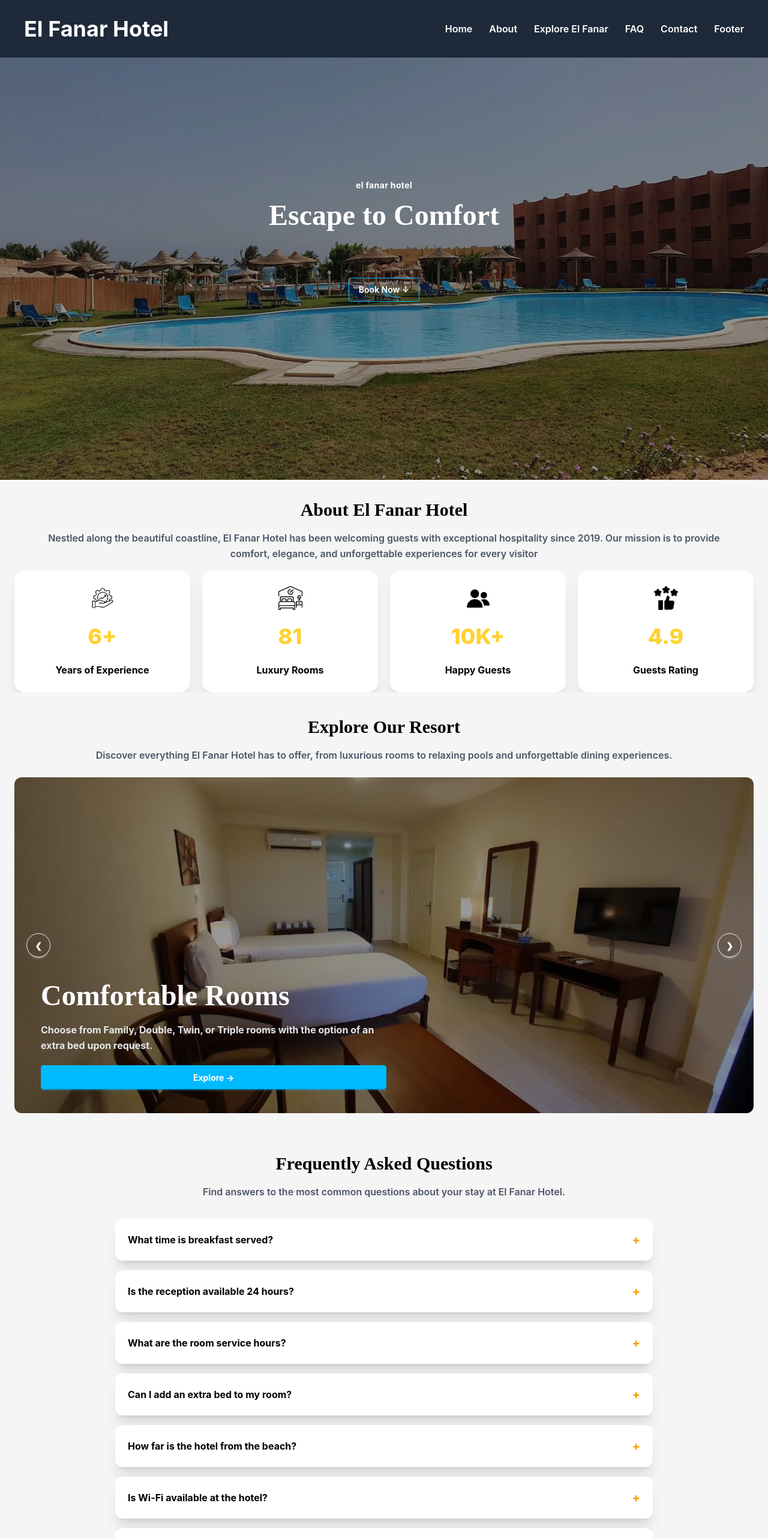
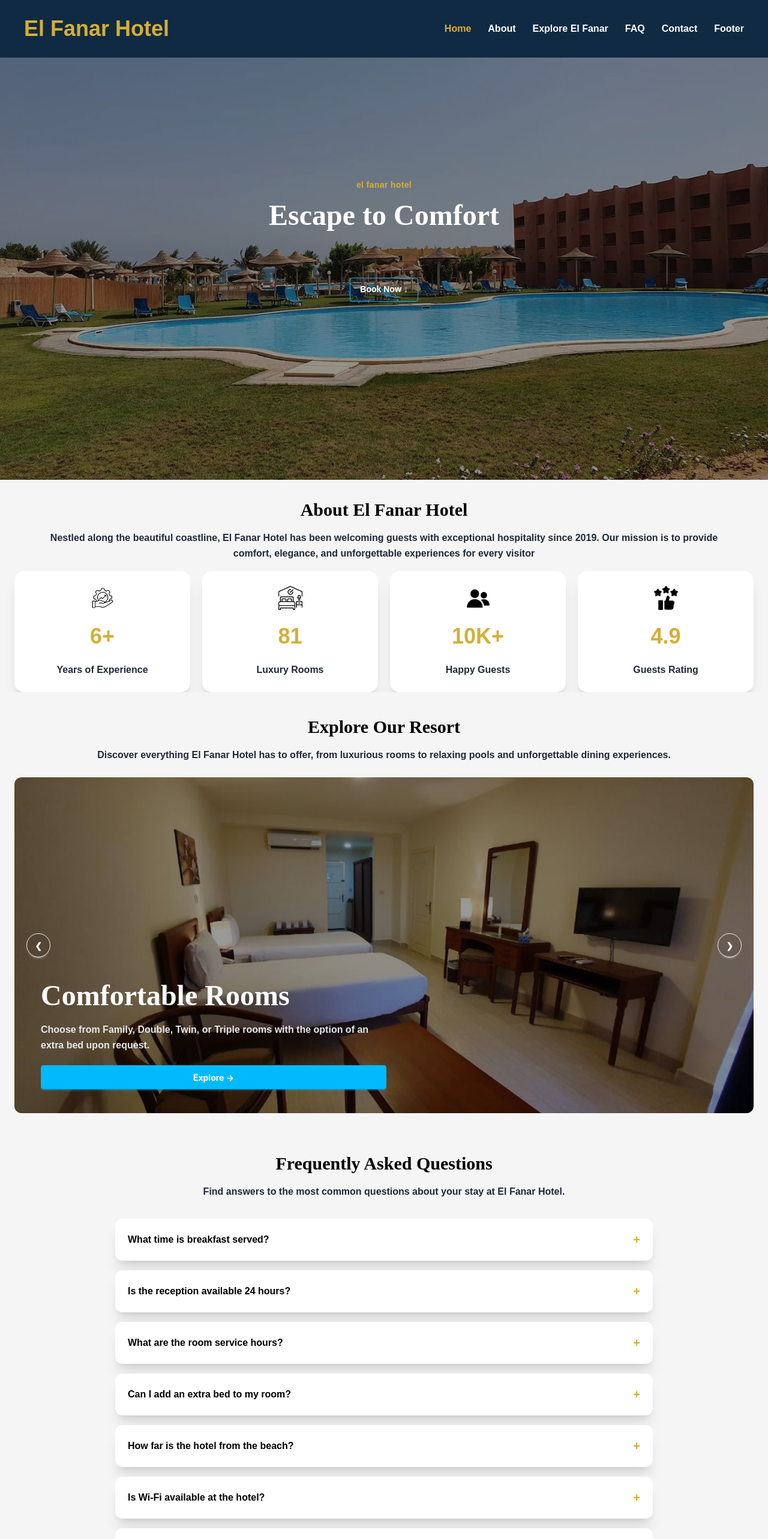
Before and after one commit to Eslam-Mohamed-1892/El-Fanar-Hotel, a React (Vite) app: page / in a window 1280 px wide. Shown: the top 2566 px of the page at 60% size. Built offline with nearby package versions, Linux system fonts and the light colour scheme.

Commit message:
update style

```diff
--- a/src/index.css
+++ b/src/index.css
@@ -4,10 +4,10 @@
 
 @import url('https://fonts.googleapis.com/css2?family=Dancing+Script:wght@400..700&family=Playfair+Display:ital,wght@0,400..900;1,400..900&family=Playfair:ital,opsz,wght@0,5..1200,300..900;1,5..1200,300..900&display=swap');
 
-@import url('https://fonts.googleapis.com/css2?family=Inter:ital,opsz,wght@0,14..32,100..900;1,14..32,100..900&display=swap');
+@import url('https://fonts.googleapis.com/css2?family=Outfit:wght@100..900&display=swap');
 
 .inter-font {
-    font-family: "Inter", sans-serif;
+    font-family: "Outfit", sans-serif;
 }
 
 .playFair-font {
--- a/src/pages/About.jsx
+++ b/src/pages/About.jsx
@@ -34,17 +34,17 @@ export default function About() {
   ]
   const cardStyle = 'bg-white group rounded-2xl shadow-xl flex flex-col items-center p-6 hover:shadow-2xl hover:-translate-y-2 transition-all duration-300 border border-transparent hover:border-amber-500'
   const imgStyle = 'size-10 group-hover:scale-110 transition-transform duration-300'
-  const numStyle = 'font-extrabold mb-6 mt-6 text-4xl text-amber-300 group-hover:text-amber-950 transition-colors duration-300'
-  const titleStyle = 'font-bold text-black transition-colors group-hover:text-amber-950 inter-font'
+  const numStyle = 'font-extrabold mb-6 mt-6 text-4xl text-[#D4AF37] group-hover:text-amber-950 transition-colors duration-300'
+  const titleStyle = 'font-bold text-[#1F2937] transition-colors group-hover:text-amber-950 inter-font'
   return (
     <section
       id='about'
       name='about'
       className='w-full bg-neutral-100 inter-font'
     >
-      <div className="upper max-w-[90vw] mx-auto text-center text-black mt-8">
+      <div className="upper max-w-[90vw] mx-auto text-center text-[#000000] mt-8">
         <h1 className='font-bold text-lg md:text-2xl lg:text-3xl font playFair-font'>About El Fanar Hotel</h1>
-        <p className='font-semibold text-gray-600 leading-relaxed inter-font my-4'>Nestled along the beautiful coastline, El Fanar Hotel has been welcoming guests with exceptional hospitality since 2019. Our mission is to provide comfort, elegance, and unforgettable experiences for every visitor</p>
+        <p className='font-semibold text-[#1F2937] leading-relaxed inter-font my-4'>Nestled along the beautiful coastline, El Fanar Hotel has been welcoming guests with exceptional hospitality since 2019. Our mission is to provide comfort, elegance, and unforgettable experiences for every visitor</p>
       </div>
       <div className="lower grid grid-cols-1 md:grid-cols-2 lg:grid-cols-4 gap-5 px-6">
         {cards.map((card) => (
--- a/src/pages/Contact.jsx
+++ b/src/pages/Contact.jsx
@@ -42,7 +42,7 @@ export default function Contact() {
                 <h1 className='text-black font-bold text-lg md:text-2xl lg:text-3xl font playFair-font'>
                     Contact Us
                 </h1>
-                <p className='font-semibold text-gray-600 leading-relaxed mb-6 my-4'>
+                <p className='font-semibold text-[#1F2937] leading-relaxed mb-6 my-4'>
                     We'd love to hear from you.
                 </p>
             </div>
@@ -53,13 +53,13 @@ export default function Contact() {
                             <div className='flex gap-4 items-center lg:bg-white lg:rounded-xl lg:shadow-xl lg:p-5 ' key={data.id}>
                                 <img className='size-5' src={data.img} alt="" />
                                 <p className='text-[20px] pt-4 pb-4'>{data.p1}</p>
-                                <p className='font-semibold text-gray-600 break-all'>{data.p2}</p>
+                                <p className='font-semibold text-[#1F2937] break-all'>{data.p2}</p>
                             </div>
                         ))
                     }
                     <div className='flex items-center gap-4'>
                         <img className='size-8' src={team} alt="" />
-                        <p className='font-semibold text-gray-600 break-all'>Our team is always ready to help you. Feel free to contact us anytime.</p>
+                        <p className='font-semibold text-[#1F2937] break-all'>Our team is always ready to help you. Feel free to contact us anytime.</p>
                     </div>
                 </div>
                 <div className='flex flex-col gap-8 w-full lg:w-[58%] bg-white rounded-2xl shadow-2xl p-8'>
--- a/src/pages/Explor.jsx
+++ b/src/pages/Explor.jsx
@@ -76,8 +76,8 @@ export default function Explor() {
             className='w-full bg-neutral-100 py-10 px-6'
         >
             <div className='text-center'>
-                <h1 className='text-black font-bold text-lg md:text-2xl lg:text-3xl font playFair-font'>Explore Our Resort</h1>
-                <p className='font-semibold text-gray-600 leading-relaxed mb-6 inter-font my-4'>Discover everything El Fanar Hotel has to offer, from luxurious rooms to relaxing pools and unforgettable dining experiences.</p>
+                <h1 className='text-[#000000] font-bold text-lg md:text-2xl lg:text-3xl font playFair-font'>Explore Our Resort</h1>
+                <p className='font-semibold text-[#1F2937] leading-relaxed mb-6 inter-font my-4'>Discover everything El Fanar Hotel has to offer, from luxurious rooms to relaxing pools and unforgettable dining experiences.</p>
             </div>
             <div className="carousel w-full rounded-xl">
                 {facilities.map((facility) => (
--- a/src/pages/FAQ.jsx
+++ b/src/pages/FAQ.jsx
@@ -49,7 +49,7 @@ export default function FAQ() {
                 <h1 className='text-black font-bold text-lg md:text-2xl lg:text-3xl font playFair-font'>
                     Frequently Asked Questions
                 </h1>
-                <p className='font-semibold text-gray-600 leading-relaxed mb-6 my-4'>
+                <p className='font-semibold text-[#1F2937] leading-relaxed mb-6 my-4'>
                     Find answers to the most common questions about your stay at El Fanar Hotel.
                 </p>
             </div>
@@ -58,20 +58,20 @@ export default function FAQ() {
                     questions.map((item, index) => (
                         <div
                             key={item.id}
-                            className="bg-white rounded-xl shadow-xl overflow-hidden border border-transparent hover:border-amber-500 transition-all duration-300"
+                            className="bg-white rounded-xl shadow-xl overflow-hidden border border-transparent hover:border-[#D4AF37] transition-all duration-300"
                         >
                             <button
                                 onClick={() => setOpenIndex(openIndex === index ? null : index)}
                                 className='w-full flex justify-between items-center p-5 text-left font-bold text-black'
                             >
                                 <span>{item.question}</span>
-                                <span className="text-amber-500 text-xl">
+                                <span className="text-[#D4AF37] text-xl">
                                     {openIndex === index ? "-" : "+"}
                                 </span>
                             </button>
                             {
                                 openIndex === index && (
-                                    <p className="px-5 pb-5 text-gray-600 leading-relaxed">
+                                    <p className="px-5 pb-5 text-[#1F2937] leading-relaxed">
                                         {item.answer}
                                     </p>
                                 )
--- a/src/pages/Hero.jsx
+++ b/src/pages/Hero.jsx
@@ -10,7 +10,7 @@ export default function Hero() {
       style={{ backgroundImage: `url(${Heroo})` }}
     >
       <div className='w-full h-full bg-black/40 flex flex-col justify-center items-center'>
-        <p className='tracking-wide font-bold text-[15px] md:text-[12px] lg:text-[14px] text-white inter-font'>el fanar hotel</p>
+        <p className='tracking-wide font-bold text-[15px] md:text-[12px] lg:text-[14px] text-[#D4AF37] inter-font'>el fanar hotel</p>
         <h1 className='text-white playFair-font font-extrabold text-[32px] md:text-3xl lg:text-5xl mb-12 md:mb-16 lg:mb-20 mt-1 md:mt-2 lg:mt-4'>Escape to Comfort</h1>
         <button className='btn btn-outline btn-info text-white inter-font'>Book Now ↓</button>
       </div>
--- a/src/pages/MainHeader.jsx
+++ b/src/pages/MainHeader.jsx
@@ -5,19 +5,19 @@ import { Link } from "react-scroll";
 export default function MainHeader() {
     const [open, setOpen] = useState(false)
     return (
-        <header className="w-full h-[12vh] bg-gray-800 px-10 fixed top-0 left-0 z-20">
+        <header className="w-full h-[12vh] bg-[#102A43] px-10 fixed top-0 left-0 z-20">
             <div className="h-full w-full flex justify-between items-center">
-                <a href="Hero" className="inter-font text-lg md:text-2xl lg:text-4xl text-white font-bold">
+                <a href="Hero" className="inter-font text-lg md:text-2xl lg:text-4xl text-[#D4AF37] font-bold">
                     El Fanar Hotel
                 </a>
 
                 <nav className="inter-font hidden md:flex md:gap-7 text-white font-semibold cursor-pointer">
-                    <Link offset={-90} spy={true} to='hero' smooth={true} duration={1200} >Home</Link>
-                    <Link offset={-90} spy={true} to='about' smooth={true} duration={1200} >About</Link>
-                    <Link offset={-90} spy={true} to='explore' smooth={true} duration={1200} >Explore El Fanar</Link>
-                    <Link offset={-90} spy={true} to='faq' smooth={true} duration={1200} >FAQ</Link>
-                    <Link offset={-90} spy={true} to='contact' smooth={true} duration={1200} >Contact</Link>
-                    <Link offset={-90} spy={true} to='footer' smooth={true} duration={1200} >Footer</Link>
+                    <Link offset={-90} spy={true} activeClass="text-[#D4AF37]" to='hero' smooth={true} duration={1200} >Home</Link>
+                    <Link offset={-90} spy={true} activeClass="text-[#D4AF37]" to='about' smooth={true} duration={1200} >About</Link>
+                    <Link offset={-90} spy={true} activeClass="text-[#D4AF37]" to='explore' smooth={true} duration={1200} >Explore El Fanar</Link>
+                    <Link offset={-90} spy={true} activeClass="text-[#D4AF37]" to='faq' smooth={true} duration={1200} >FAQ</Link>
+                    <Link offset={-90} spy={true} activeClass="text-[#D4AF37]" to='contact' smooth={true} duration={1200} >Contact</Link>
+                    <Link offset={-90} spy={true} activeClass="text-[#D4AF37]" to='footer' smooth={true} duration={1200} >Footer</Link>
                 </nav>
                 <HiMenu
                     className='w-7 h-7 cursor-pointer md:hidden text-white'
@@ -26,12 +26,12 @@ export default function MainHeader() {
             </div>
             {open && (
                 <div className="cursor-pointer inter-font flex md:hidden flex-col items-center gap-4 py-6 text-white bg-[#0e0e0ea2]">
-                    <Link offset={-90} spy={true} to='hero' smooth={true} duration={1200} >Home</Link>
-                    <Link offset={-90} spy={true} to='about' smooth={true} duration={1200} >About</Link>
-                    <Link offset={-90} spy={true} to='explore' smooth={true} duration={1200} >Explore El Fanar</Link>
-                    <Link offset={-90} spy={true} to='faq' smooth={true} duration={1200} >FAQ</Link>
-                    <Link offset={-90} spy={true} to='contact' smooth={true} duration={1200} >Contact</Link>
-                    <Link offset={-90} spy={true} to='footer' smooth={true} duration={1200} >Footer</Link>
+                    <Link offset={-90} spy={true} activeClass="text-[#D4AF37]" to='hero' smooth={true} duration={1200} >Home</Link>
+                    <Link offset={-90} spy={true} activeClass="text-[#D4AF37]" to='about' smooth={true} duration={1200} >About</Link>
+                    <Link offset={-90} spy={true} activeClass="text-[#D4AF37]" to='explore' smooth={true} duration={1200} >Explore El Fanar</Link>
+                    <Link offset={-90} spy={true} activeClass="text-[#D4AF37]" to='faq' smooth={true} duration={1200} >FAQ</Link>
+                    <Link offset={-90} spy={true} activeClass="text-[#D4AF37]" to='contact' smooth={true} duration={1200} >Contact</Link>
+                    <Link offset={-90} spy={true} activeClass="text-[#D4AF37]" to='footer' smooth={true} duration={1200} >Footer</Link>
                 </div>
             )}
         </header>
```
Also changed, not shown: src/pages/Footer.jsx (+12 -12 lines).
